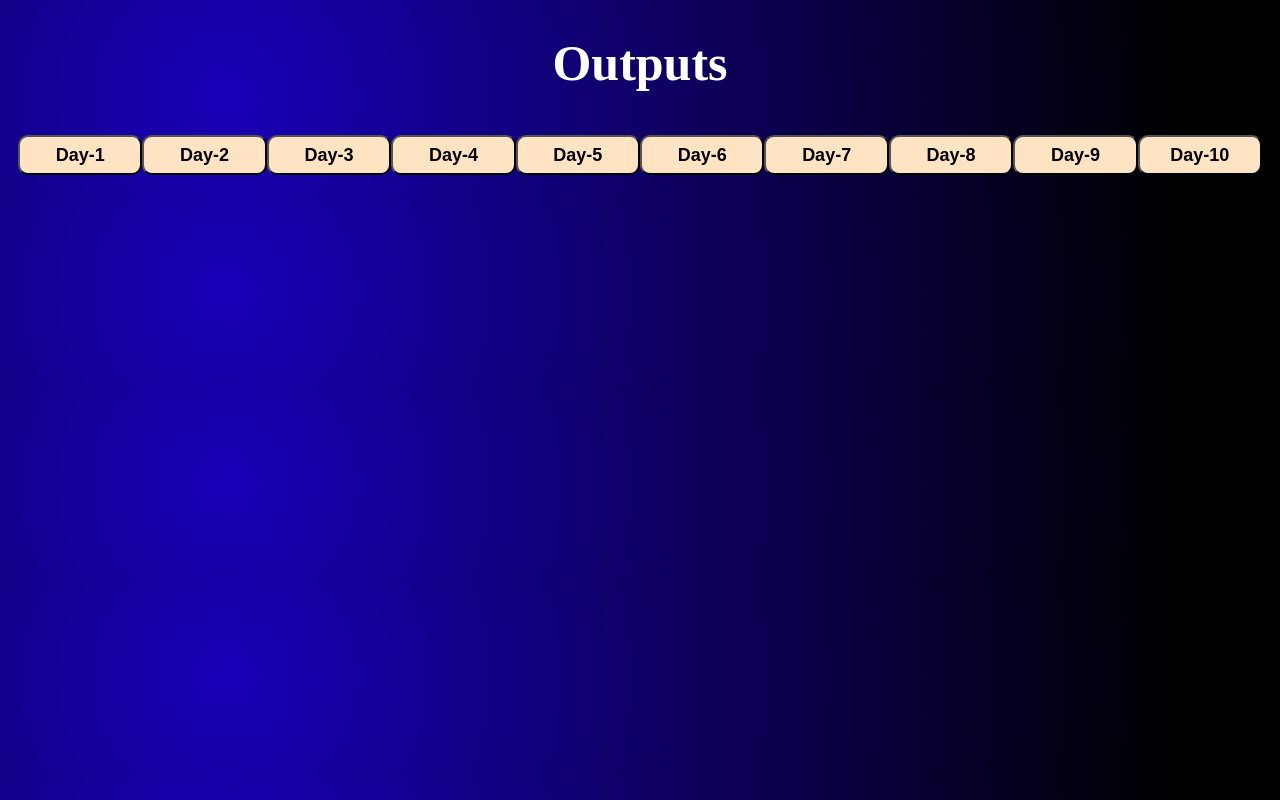
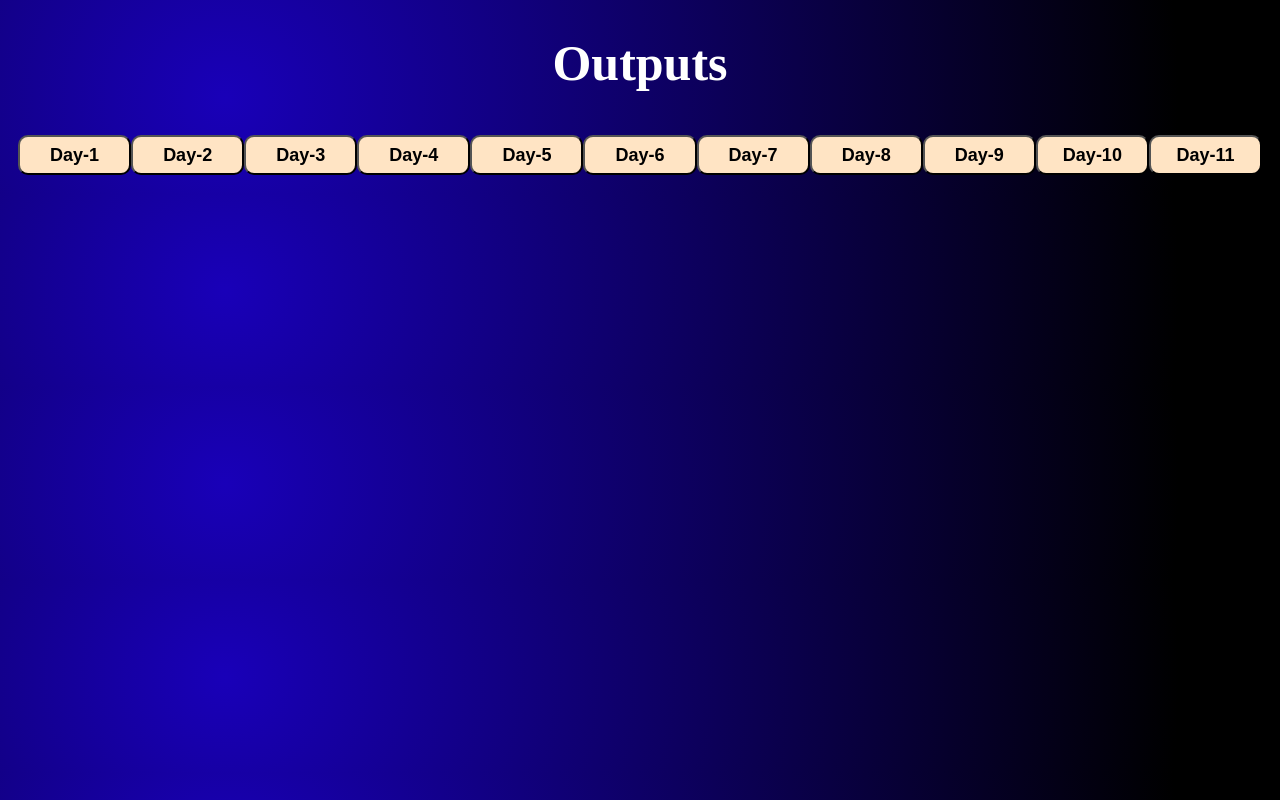
Before and after one commit to SoyuzDangol55/React, a React (Vite) app in the folder Show-Case/: page / in a window 1280 px wide. Built offline with nearby package versions, Linux system fonts and the light colour scheme.

Commit message:
Feat:Add Button Day-11

```diff
--- a/Show-Case/src/Buttons.jsx
+++ b/Show-Case/src/Buttons.jsx
@@ -15,6 +15,7 @@ return(
           <button onClick={()=>window.open("https://day-8-eosin.vercel.app/" , "_blank")}className="btns">Day-8</button>
           <button onClick={()=>window.open("https://react-pi-lilac.vercel.app/" , "_blank")}className="btns">Day-9</button>
            <button onClick={()=>window.open("https://day-10-nu.vercel.app/" , "_blank")}className="btns">Day-10</button>
+            <button onClick={()=>window.open("https://dayy-11.vercel.app/" , "_blank")}className="btns">Day-11</button>
           </div>
     </>
 );
```
